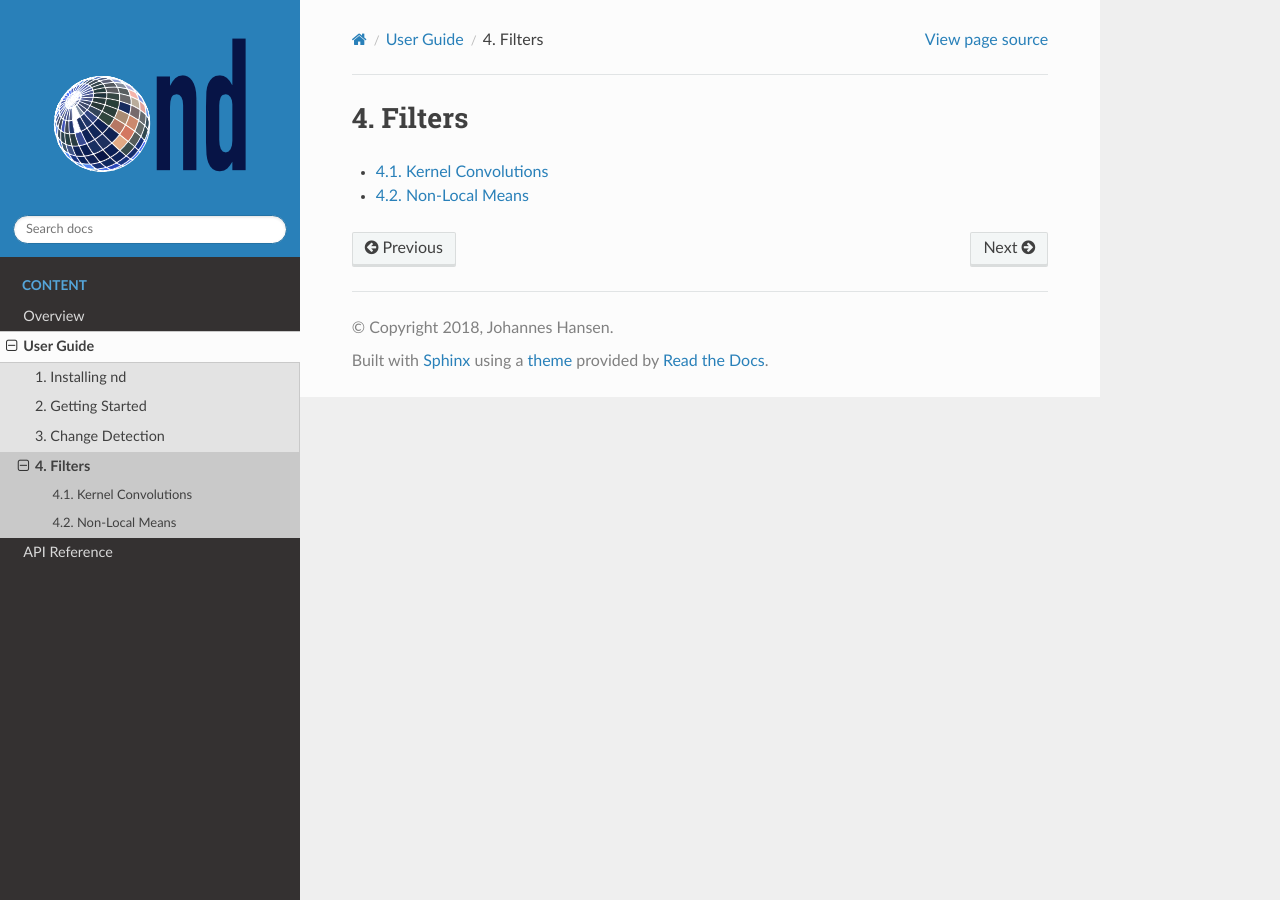
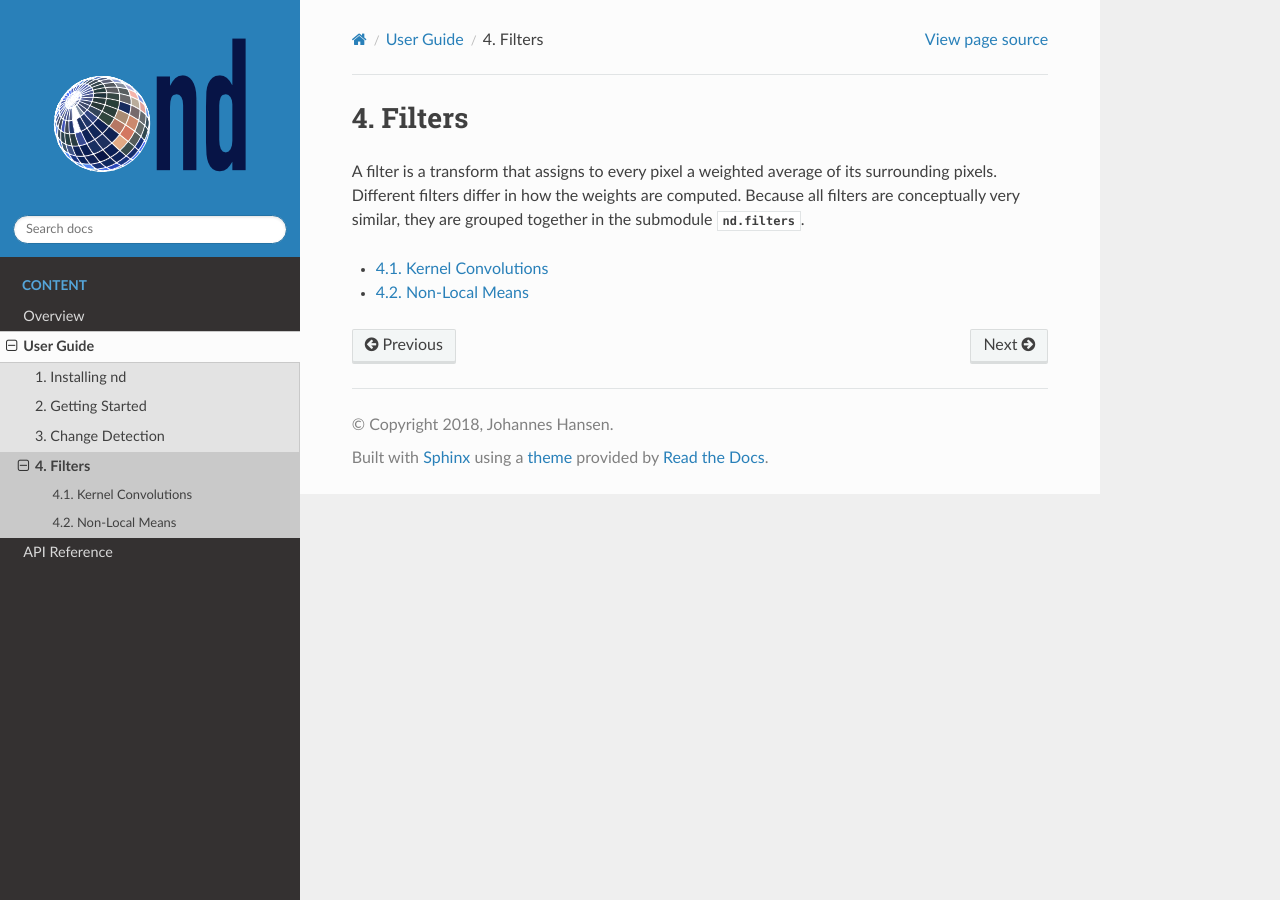
Before and after one commit to jnhansen/nd, a Sphinx documentation site: the page built from doc/filters/index.rst, in a window 1280 px wide. Built offline with Sphinx 7.4.7 and the Read the Docs theme 2.0.0, drawn with Linux system fonts in a browser that asks for light colours; the version number could not be read and is left out.

Commit message:
update filter docs

```diff
--- a/doc/filters/convolutions.rst
+++ b/doc/filters/convolutions.rst
@@ -4,10 +4,10 @@
 Kernel Convolutions
 ===================
 
-``nd`` implements generic kernel convolutions as well as several convenience functions
+:mod:`nd.filters` implements generic kernel convolutions as well as several convenience functions
 for special cases. Every filter supports the argument ``dims`` to specify a subset of dimensions along which to apply the filter. If a kernel is given, the number of dimensions must match the shape of the kernel.
 
-The following example performs a Sobel edge detection filter along the ``lon`` dimension using :meth:`nd.filters.convolve`.
+The following example performs a simple Sobel edge detection filter along the ``lon`` dimension using :meth:`nd.filters.convolve`.
 
 Example::
 
--- a/doc/filters/index.rst
+++ b/doc/filters/index.rst
@@ -4,6 +4,10 @@
 Filters
 =======
 
+A filter is a transform that assigns to every pixel a weighted average of its surrounding pixels.
+Different filters differ in how the weights are computed. Because all filters are conceptually very similar, they are grouped together in the submodule :mod:`nd.filters`.
+
+
 .. toctree::
    :maxdepth: 1
 
```
